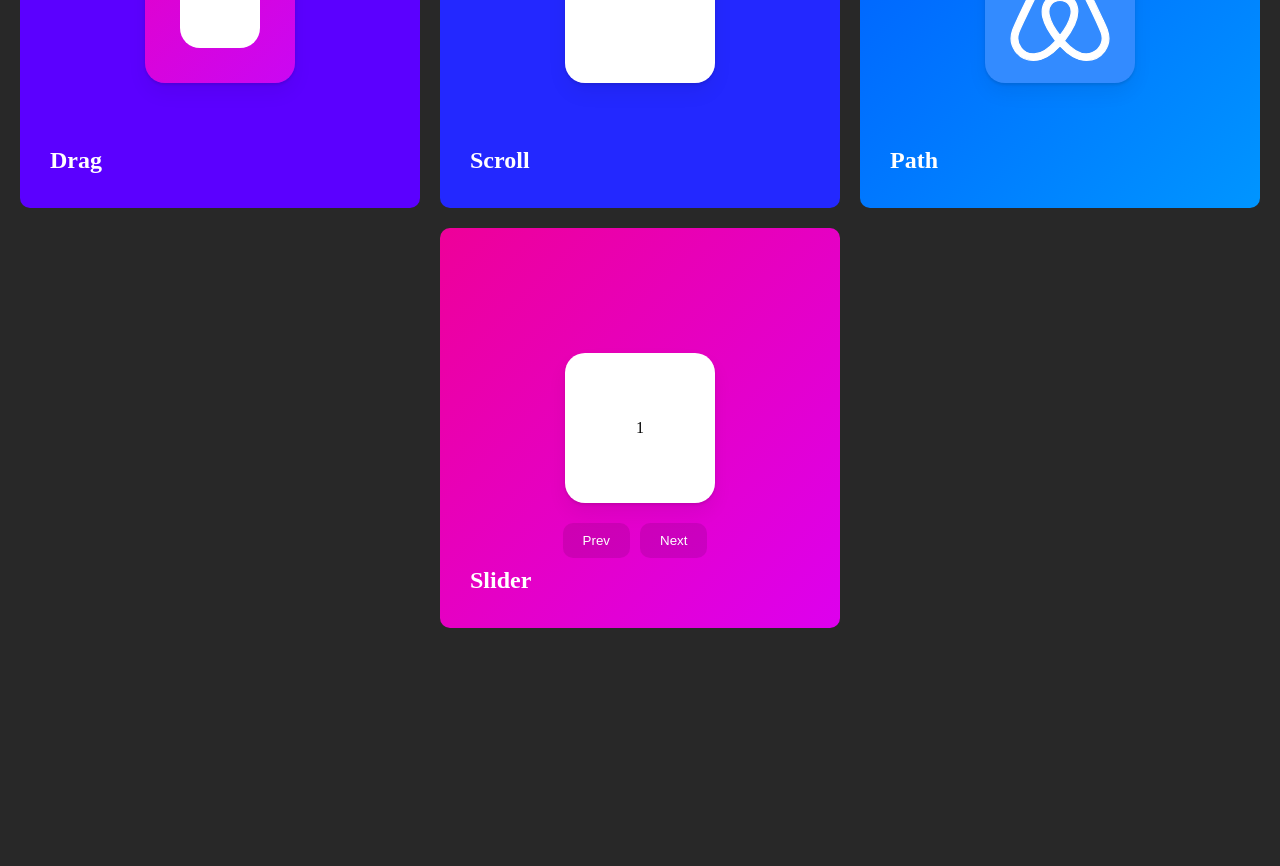
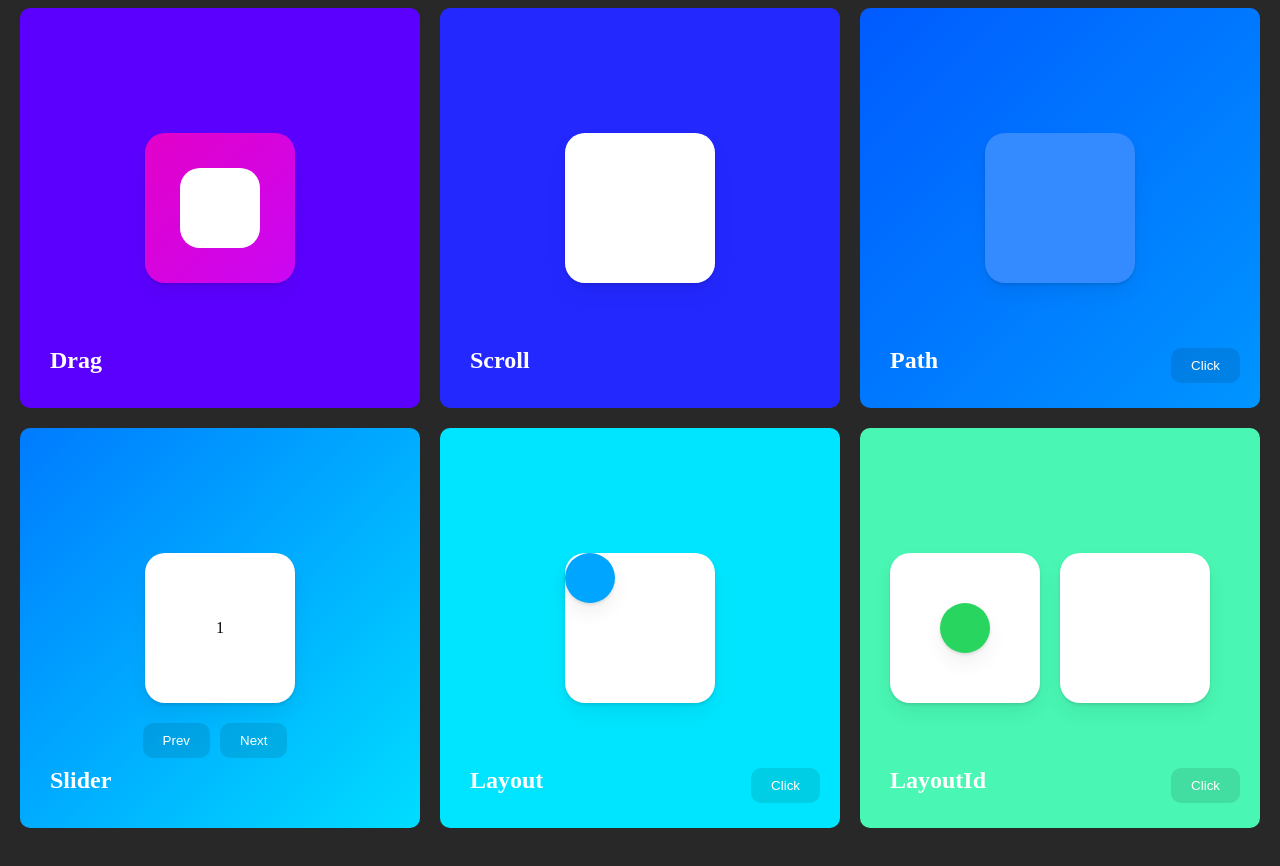
Before and after one commit to frontWeb-dev/animation, a React (Create React App) app: page / in a window 1280 px wide. Shown: the part 600-1466 px from the top of the page. Before the commit the page ends 1228 px from the top, so only its background shows below. Built offline with nearby package versions, Linux system fonts and the light colour scheme.

Commit message:
:sparkles: Layout

```diff
--- a/src/App.tsx
+++ b/src/App.tsx
@@ -6,6 +6,8 @@ import Drag from './components/Drag';
 import Scroll from './components/Scroll';
 import Path from './components/Path';
 import Slider from './components/Slider';
+import Layout from './components/Layout';
+import LayoutId from './components/LayoutId';
 
 function App() {
   return (
@@ -34,8 +36,16 @@ function App() {
         <Path text='Path' />
       </Container>
 
-      <Container background={'linear-gradient(135deg, #e09, #d0e)'}>
+      <Container background={'linear-gradient(135deg, #007bff, #00ddff)'}>
         <Slider text='Slider' />
+      </Container>
+
+      <Container background={'#00e5ff'}>
+        <Layout text='Layout' />
+      </Container>
+
+      <Container style={{ flexDirection: 'row', justifyContent: 'center' }} background={'#49f6b3'}>
+        <LayoutId text='LayoutId' />
       </Container>
     </Wrapper>
   );
@@ -46,7 +56,7 @@ export default App;
 const Wrapper = styled.div`
   max-width: 1300px;
   margin: 0 auto;
-  height: 150vh;
+  height: 200vh;
   display: flex;
   flex-wrap: wrap;
   gap: 20px;
--- a/src/components/Gestures.tsx
+++ b/src/components/Gestures.tsx
@@ -13,7 +13,9 @@ const Gestures = ({ text }: IProps) => {
   return (
     <>
       <Box variants={vars} whileHover='hover' whileTap='click' />
-      <p>{text}</p>
+      <p>
+        {text} <span style={{ fontSize: '1rem', fontWeight: 400 }}>hover & click</span>
+      </p>
     </>
   );
 };
--- /dev/null
+++ b/src/components/Layout.tsx
@@ -0,0 +1,58 @@
+import { AnimatePresence, motion } from 'framer-motion';
+import styled from 'styled-components';
+import { IProps } from './Gestures';
+import { useState } from 'react';
+
+const Layout = ({ text }: IProps) => {
+  const [clicked, setClicked] = useState(false);
+  const toggleClicked = () => setClicked((prev) => !prev);
+
+  return (
+    <>
+      <AnimatePresence>
+        <Box
+          style={{
+            justifyContent: clicked ? 'center' : 'flex-start',
+            alignItems: clicked ? 'center' : 'flex-start',
+          }}>
+          <Circle layout />
+        </Box>
+      </AnimatePresence>
+      <p>{text}</p>
+      <Button onClick={toggleClicked}>Click</Button>
+    </>
+  );
+};
+
+export default Layout;
+
+const Box = styled(motion.div)`
+  position: absolute;
+  display: flex;
+  align-items: flex-start;
+  justify-content: flex-start;
+  width: 150px;
+  height: 150px;
+  background-color: #fff;
+  border-radius: 20px;
+  box-shadow: 0 2px 3px rgba(0, 0, 0, 0.1), 0 10px 20px rgba(0, 0, 0, 0.06);
+`;
+
+const Circle = styled(motion.div)`
+  width: 50px;
+  height: 50px;
+  background-color: #00a5ff;
+  border-radius: 50px;
+  box-shadow: 0 2px 3px rgba(0, 0, 0, 0.1), 0 10px 20px rgba(0, 0, 0, 0.06);
+`;
+
+const Button = styled.button`
+  position: absolute;
+  right: 20px;
+  bottom: 25px;
+  padding: 10px 20px;
+  color: #fff;
+  background-color: rgba(0, 0, 0, 0.1);
+  border: none;
+  border-radius: 10px;
+`;
--- /dev/null
+++ b/src/components/LayoutId.tsx
@@ -0,0 +1,54 @@
+import { AnimatePresence, motion } from 'framer-motion';
+import styled from 'styled-components';
+import { IProps } from './Gestures';
+import { useState } from 'react';
+
+const LayoutId = ({ text }: IProps) => {
+  const [clicked, setClicked] = useState(false);
+  const toggleClicked = () => setClicked((prev) => !prev);
+
+  return (
+    <>
+      <AnimatePresence>
+        <Box>{!clicked && <Circle layoutId='circle' />}</Box>
+        <Box>{clicked && <Circle layoutId='circle' />}</Box>
+      </AnimatePresence>
+      <p>{text}</p>
+      <Button onClick={toggleClicked}>Click</Button>
+    </>
+  );
+};
+
+export default LayoutId;
+
+const Box = styled(motion.div)`
+  display: flex;
+  align-items: center;
+  justify-content: center;
+  width: 150px;
+  height: 150px;
+  margin-right: 20px;
+  background-color: #fff;
+  border-radius: 20px;
+  box-shadow: 0 2px 3px rgba(0, 0, 0, 0.1), 0 10px 20px rgba(0, 0, 0, 0.06);
+  overflow: hidden;
+`;
+
+const Circle = styled(motion.div)`
+  width: 50px;
+  height: 50px;
+  background-color: #28d65f;
+  border-radius: 50px;
+  box-shadow: 0 2px 3px rgba(0, 0, 0, 0.1), 0 10px 20px rgba(0, 0, 0, 0.06);
+`;
+
+const Button = styled.button`
+  position: absolute;
+  right: 20px;
+  bottom: 25px;
+  padding: 10px 20px;
+  color: #fff;
+  background-color: rgba(0, 0, 0, 0.1);
+  border: none;
+  border-radius: 10px;
+`;
--- a/src/components/Path.tsx
+++ b/src/components/Path.tsx
@@ -1,8 +1,12 @@
 import { motion } from 'framer-motion';
 import styled from 'styled-components';
 import { IProps } from './Gestures';
+import { useState } from 'react';
 
 const Path = ({ text }: IProps) => {
+  const [clicked, setClicked] = useState(false);
+  const toggleClicked = () => setClicked((prev) => !prev);
+
   const vars = {
     start: { fill: 'rgba(255,255,255,0)', pathLength: 0 },
     end: {
@@ -13,6 +17,7 @@ const Path = ({ text }: IProps) => {
   return (
     <>
       <Box>
+        {clicked && (
           <Svg xmlns='http://www.w3.org/2000/svg' viewBox='0 0 448 512'>
             <motion.path
               variants={vars}
@@ -22,8 +27,10 @@ const Path = ({ text }: IProps) => {
               d='M224 373.12c-25.24-31.67-40.08-59.43-45-83.18-22.55-88 112.61-88 90.06 0-5.45 24.25-20.29 52-45 83.18zm138.15 73.23c-42.06 18.31-83.67-10.88-119.3-50.47 103.9-130.07 46.11-200-18.85-200-54.92 0-85.16 46.51-73.28 100.5 6.93 29.19 25.23 62.39 54.43 99.5-32.53 36.05-60.55 52.69-85.15 54.92-50 7.43-89.11-41.06-71.3-91.09 15.1-39.16 111.72-231.18 115.87-241.56 15.75-30.07 25.56-57.4 59.38-57.4 32.34 0 43.4 25.94 60.37 59.87 36 70.62 89.35 177.48 114.84 239.09 13.17 33.07-1.37 71.29-37.01 86.64zm47-136.12C280.27 35.93 273.13 32 224 32c-45.52 0-64.87 31.67-84.66 72.79C33.18 317.1 22.89 347.19 22 349.81-3.22 419.14 48.74 480 111.63 480c21.71 0 60.61-6.06 112.37-62.4 58.68 63.78 101.26 62.4 112.37 62.4 62.89.05 114.85-60.86 89.61-130.19.02-3.89-16.82-38.9-16.82-39.58z'
             />
           </Svg>
+        )}
       </Box>
       <p>{text}</p>
+      <Button onClick={toggleClicked}>Click</Button>
     </>
   );
 };
@@ -50,3 +57,14 @@ const Svg = styled.svg`
     stroke-width: 5;
   }
 `;
+
+const Button = styled.button`
+  position: absolute;
+  right: 20px;
+  bottom: 25px;
+  padding: 10px 20px;
+  color: #fff;
+  background-color: rgba(0, 0, 0, 0.1);
+  border: none;
+  border-radius: 10px;
+`;
```
Lines whose indentation alone changed are shown as unchanged.
